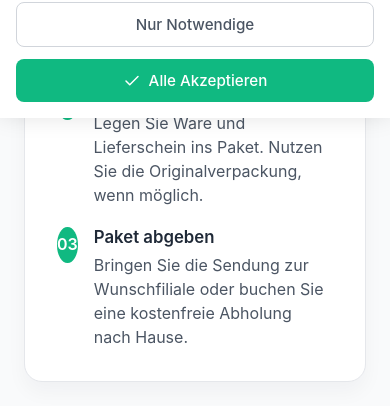
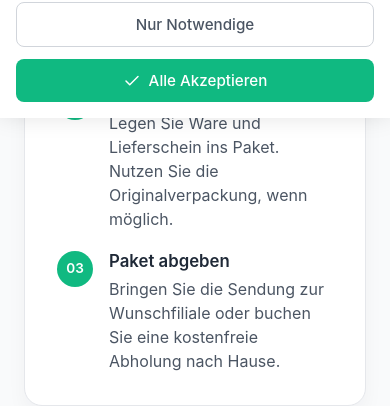
Before and after one commit to Ta1to/webshop, a Vue app in the folder code/: page /returns in a window 390 px wide. Shown: the part 726-1132 px from the top of the page. Built offline with nearby package versions, Linux system fonts and the light colour scheme; no server answers; the database is empty.

Commit message:
WEBS-0051: enhance button styling in ReturnsView for better visibility and responsiveness

```diff
--- a/code/src/views/legal/ReturnsView.vue
+++ b/code/src/views/legal/ReturnsView.vue
@@ -218,10 +218,13 @@ export default {
   justify-content: center;
   width: 36px;
   height: 36px;
+  min-width: 36px;
   border-radius: 50%;
   background: var(--primary-green);
   color: var(--white);
   font-weight: 600;
+  font-size: 0.85rem;
+  flex-shrink: 0;
 }
 
 .process-steps h3 {
```
